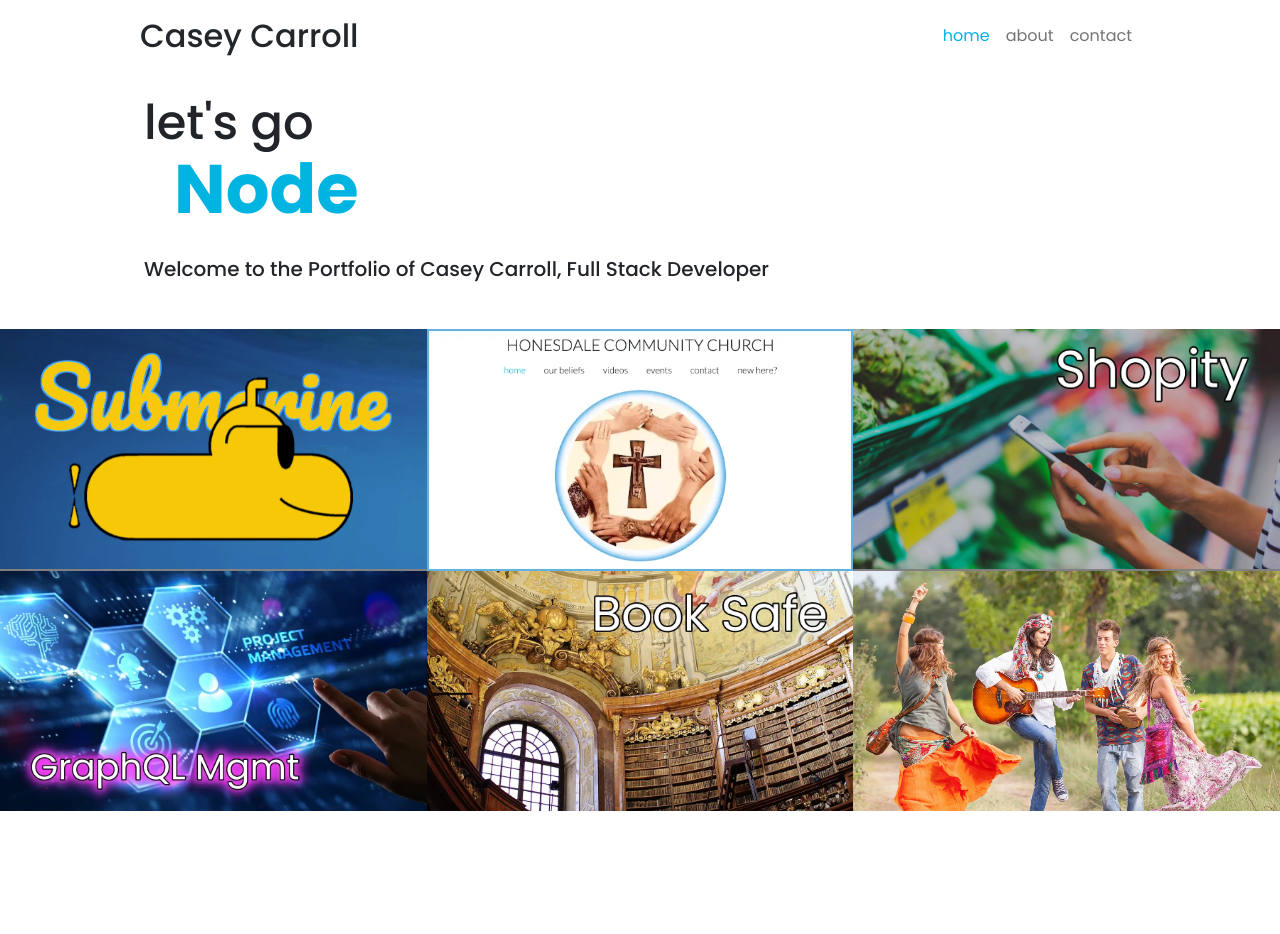
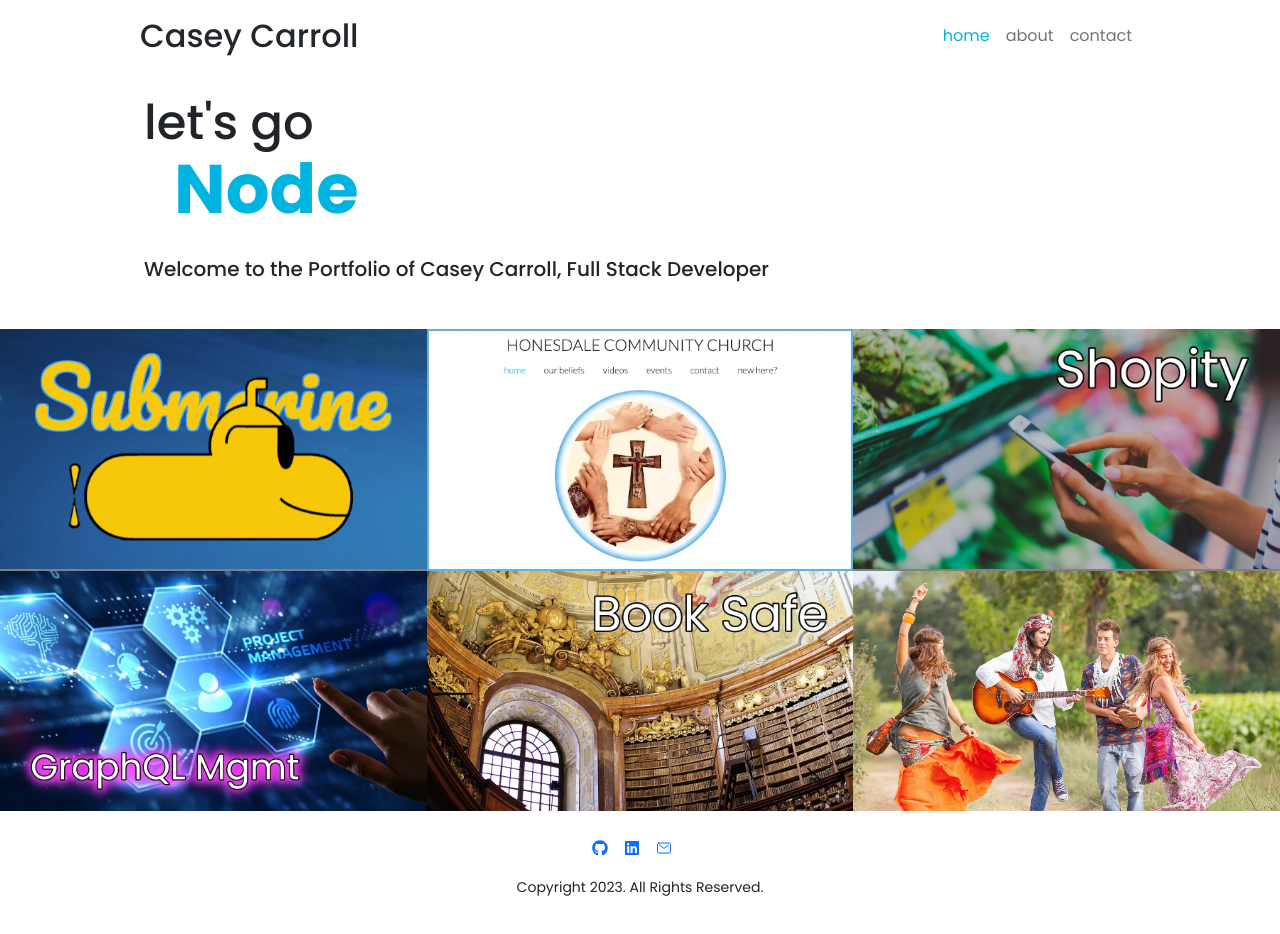
Before and after one commit to caseydean8/boot-react-portfolio, a React (Create React App) app: page / in a window 1280 px wide. Shown: the top 934 px of the page. Before the commit the page ends 811 px from the top, so only its background shows below. Built offline with nearby package versions, Linux system fonts and the light colour scheme.

Commit message:
Added Footer

```diff
--- a/package.json
+++ b/package.json
@@ -12,6 +12,7 @@
     "gh-pages": "^5.0.0",
     "react": "^18.1.0",
     "react-dom": "^18.1.0",
+    "react-icons": "^4.10.1",
     "react-router-dom": "^6.3.0",
     "react-scripts": "4.0.3",
     "react-typed": "^1.2.0",
--- a/src/App.js
+++ b/src/App.js
@@ -4,6 +4,7 @@
 import Home from "./routes/Home";
 import About from "./routes/About";
 import Contact from "./routes/ContactForm";
+import Footer from "./components/Footer";
 
 function App() {
   return (
@@ -15,6 +16,7 @@
           <Route path="about" element={<About />} />
           <Route path="contact" element={<Contact />} />
         </Routes>
+        <Footer />
       </Router>
     </div>
   );
--- /dev/null
+++ b/src/components/Footer.css
@@ -0,0 +1,4 @@
+.social-icons li {
+  display: inline-block;
+  padding-right: 1rem;
+}
--- /dev/null
+++ b/src/components/Footer.js
@@ -0,0 +1,49 @@
+import React from "react";
+import { FaGithub, FaLinkedin } from "react-icons/fa";
+import { IoMailOutline } from "react-icons/io5";
+import "./Footer.css";
+
+const Footer = () => {
+  return (
+    <div className="footer">
+      <footer className="pt-4">
+        <div className="container-fluid px-4">
+          <div className="row text-center">
+            <ul className="social-icons">
+              <li>
+                <a
+                  href="https://github.com/caseydean8"
+                  aria-label="Casey Carroll github page"
+                >
+                  <FaGithub />
+                </a>
+              </li>
+              <li>
+                <a
+                  href="https://www.linkedin.com/in/caseydean8/"
+                  aria-label="Casey Carroll linkedin page"
+                >
+                  <FaLinkedin />
+                </a>
+              </li>
+              <li>
+                <a href="mailto:caseydean8@gmail.com" aria-label="send email">
+                  <IoMailOutline />
+                </a>
+              </li>
+            </ul>
+          </div>
+          <div className="row pb-5">
+            <div className="copyright text-center">
+              <p>
+                <small>Copyright 2023. All Rights Reserved.</small>
+              </p>
+            </div>
+          </div>
+        </div>
+      </footer>
+    </div>
+  );
+};
+
+export default Footer;
--- a/src/components/Navbar.js
+++ b/src/components/Navbar.js
@@ -15,15 +15,19 @@
   });
 
   const navigate = useNavigate();
+
   const activeStyle = {
     color: "#00b4e2",
   };
+
   const urls = [
     ["/", "home"],
     ["/about", "about"],
     ["/contact", "contact"],
   ];
+
   let routes = [];
+
   urls.forEach((route, index) => {
     isDesktop
       ? routes.push(
```
Also changed, not shown: 1 other file (tests, documents, lock files or other folders).
